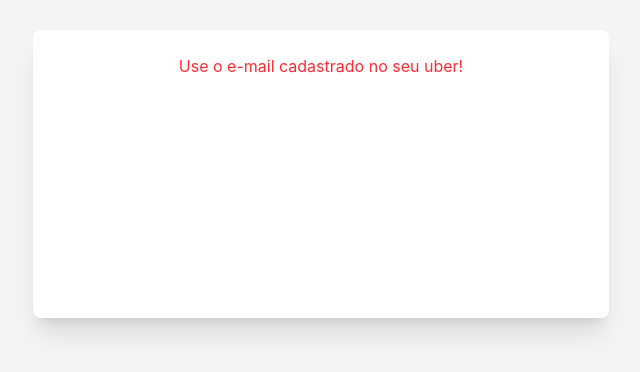
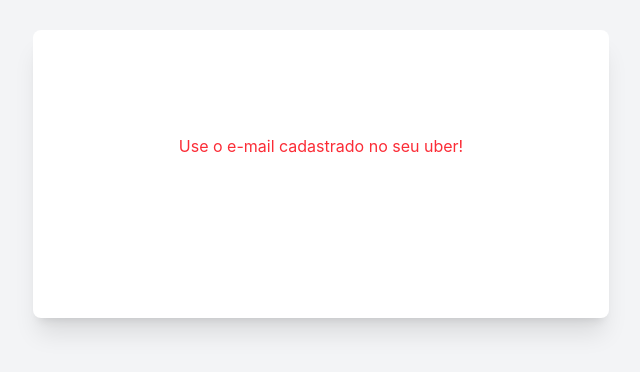
Before and after one commit to gabrielCos/uber_calculator, a React (Vite) app in the folder Frontend/: page / in a window 1280 px wide. Shown: the part 226-598 px from the top of the page, without its empty margins (319-959 px from the left). Built offline with nearby package versions, Linux system fonts and the light colour scheme.

Commit message:
sing in config

```diff
--- a/Frontend/package.json
+++ b/Frontend/package.json
@@ -10,6 +10,7 @@
     "preview": "vite preview"
   },
   "dependencies": {
+    "@react-oauth/google": "^0.13.4",
     "@tailwindcss/vite": "^4.2.1",
     "react": "^19.2.4",
     "react-dom": "^19.2.4",
--- a/Frontend/src/App.tsx
+++ b/Frontend/src/App.tsx
@@ -1,13 +1,16 @@
 import './App.css'
 import LoginScreen from './Components/LoginScreen'
+import { GoogleOAuthProvider } from '@react-oauth/google';
 
 function App() {
 
   return (
     <>
-      <div className="bg-gray-100 w-screen h-screen flex justify-center items-center">
-        <LoginScreen />
-      </div>
+      <GoogleOAuthProvider clientId="972412635708-8m596g2ei11mmg9obud3rum7rt6eirm3.apps.googleusercontent.com">
+        <div className="bg-gray-100 w-screen h-screen flex justify-center items-center">
+          <LoginScreen />
+        </div>
+      </GoogleOAuthProvider>
     </>
   )
 }
--- a/Frontend/src/Components/LoginScreen.tsx
+++ b/Frontend/src/Components/LoginScreen.tsx
@@ -1,9 +1,20 @@
 import React from "react";
+import { GoogleLogin } from '@react-oauth/google';
 
 const LoginScreen: React.FC = () => {
     return (
-        <div className="bg-white w-144 h-72 shadow-xl rounded-lg flex justify-center pt-6">
-            <p className="text-red-500">Use o e-mail cadastrado no seu uber!</p>
+        <div className="bg-white w-144 h-72 shadow-xl rounded-lg flex flex-col justify-center items-center gap-4">
+            <p className="text-red-500 text-center">Use o e-mail cadastrado no seu uber!</p>
+            <div className="w-64 flex justify-center">
+                <GoogleLogin
+                    onSuccess={credentialResponse => {
+                        console.log(credentialResponse);
+                    }}
+                    onError={() => {
+                        console.log('Login Failed');
+                    }}
+                />
+            </div>
         </div>
     )
 }
```
Also changed, not shown: 1 other file (tests, documents, lock files or other folders).
